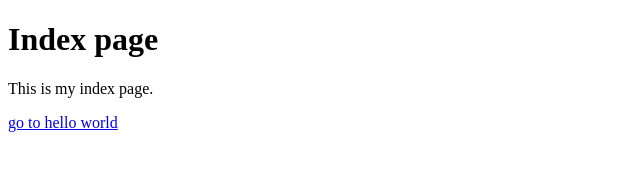
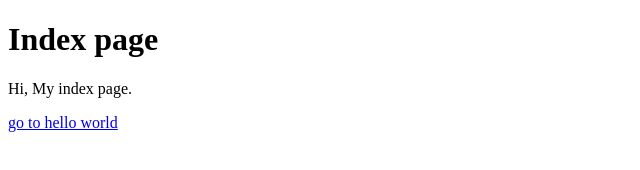
Before and after one commit to Tewan0/MyWebGit, a plain HTML site: page index.html in a window 1280 px wide. Shown: the full height of the page, 0-640 px from the left. Drawn offline with Linux system fonts and the light colour scheme.

Commit message:
MAIN: modify index

```diff
--- a/index.html
+++ b/index.html
@@ -6,7 +6,7 @@
 <body>
 
 <h1>Index page</h1>
-<p>This is my index page.</p>
+<p>Hi, My index page.</p>
 <a href="hello.html">go to hello world</a>
 
 </body>
```
